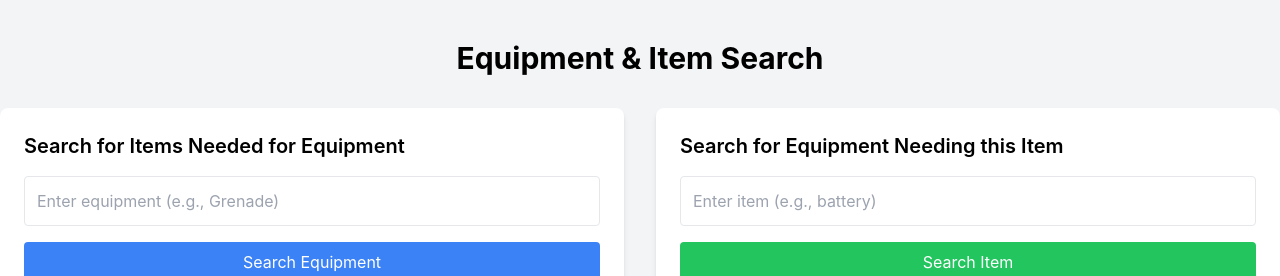
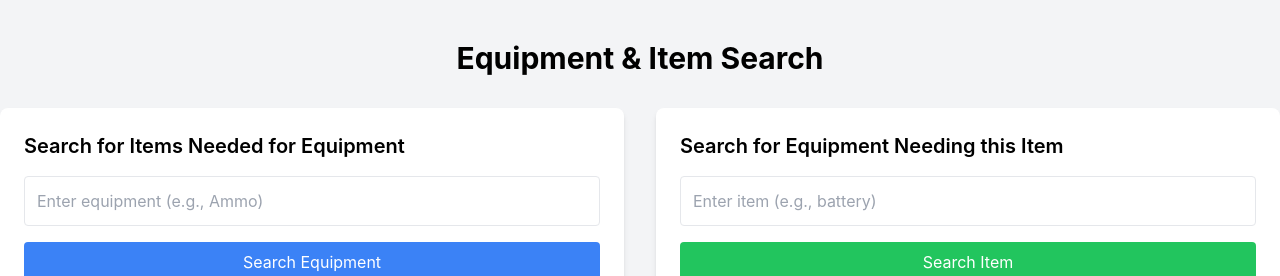
Before and after one commit to rodortega/abi-contacts-exchange, a React (Create React App) app: page / in a window 1280 px wide. Shown: the top 276 px of the page. Built offline with nearby package versions, Linux system fonts and the light colour scheme.

Commit message:
Renamed placeholder

```diff
--- a/src/App.js
+++ b/src/App.js
@@ -64,7 +64,7 @@ function App() {
                         type="text"
                         value={equipmentInput}
                         onChange={(e) => setEquipmentInput(e.target.value)}
-                        placeholder="Enter equipment (e.g., Grenade)"
+                        placeholder="Enter equipment (e.g., Ammo)"
                         className="w-full p-3 border rounded mb-4"
                     />
                     <button
```
